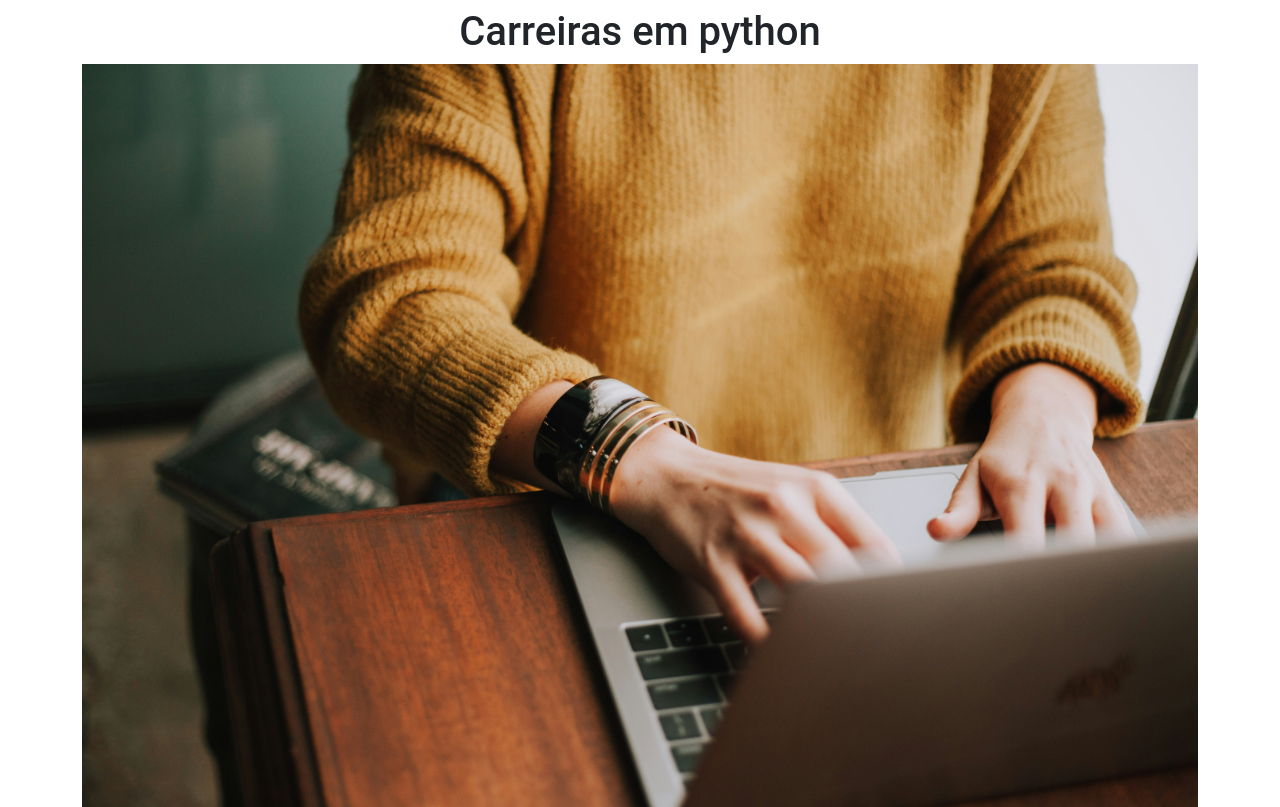
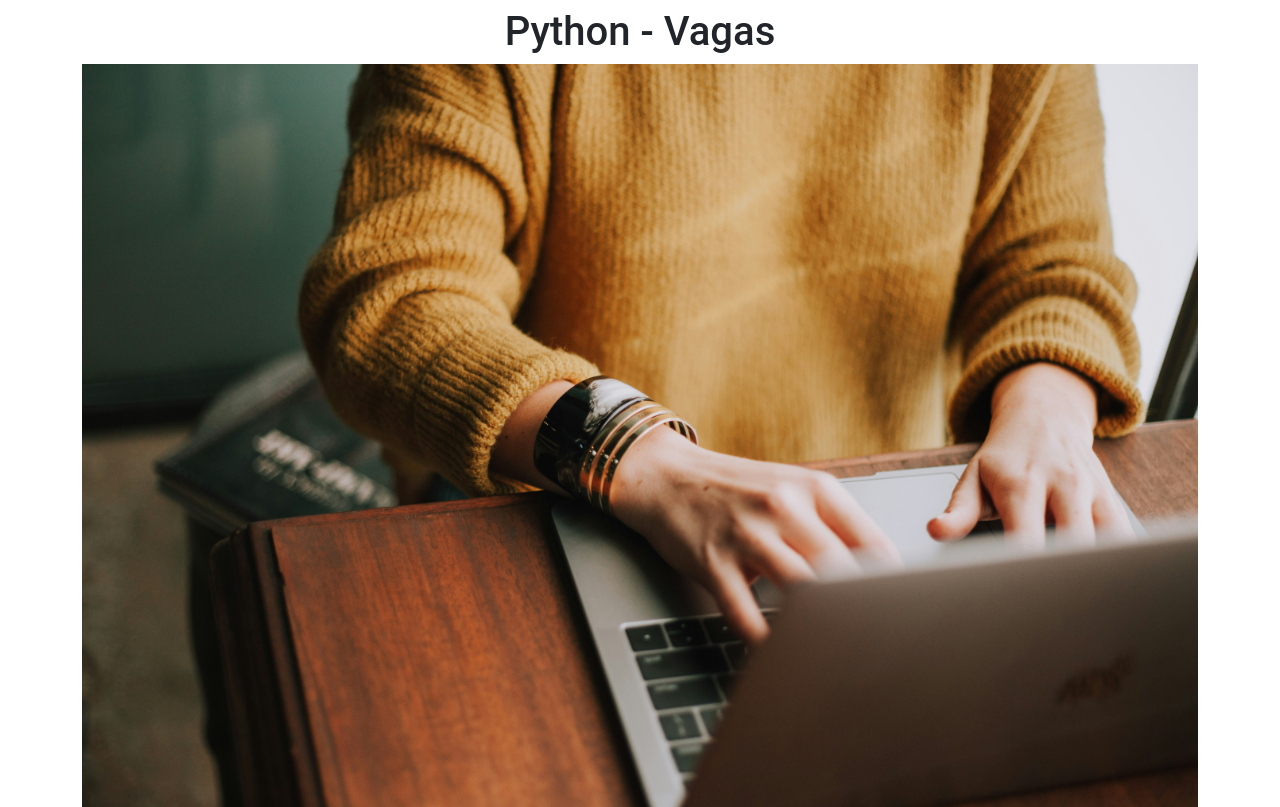
Before and after one commit to daleu876/Flask, a Flask app: page / in a window 1280 px wide. Shown: the top 807 px of the page. Run offline with Flask 3, Linux system fonts and the light colour scheme.

Commit message:
troquei o nome

```diff
--- a/templates/home.html
+++ b/templates/home.html
@@ -5,11 +5,11 @@
     <link rel="stylesheet" href="/static/estilo/style.css">
     <meta name="viewport" content="width=device-width, initial-scale=1.0">
     <link rel="stylesheet" href="https://cdn.jsdelivr.net/npm/bootstrap@5.3.8/dist/css/bootstrap.min.css" integrity="sha384-sRIl4kxILFvY47J16cr9ZwB07vP4J8+LH7qKQnuqkuIAvNWLzeN8tE5YBujZqJLB" crossorigin="anonymous">
-    <title>HomePage</title>
+    <title>Python - Vagas</title>
 </head>
 <body>
     <div class="container">
-    <h1 class="text-center mt-2 mb-2">Carreiras em python</h1>
+    <h1 class="text-center mt-2 mb-2">Python - Vagas</h1>
     <img class="img-fluid" src="{{url_for('static',filename='imagem/carreira.jpg')}}">
     <h2>Sobre o Site</h2>
     <p>Bem-vindo ao nosso site! Aqui você encontra informações sobre carreiras em Python.</p>
```
